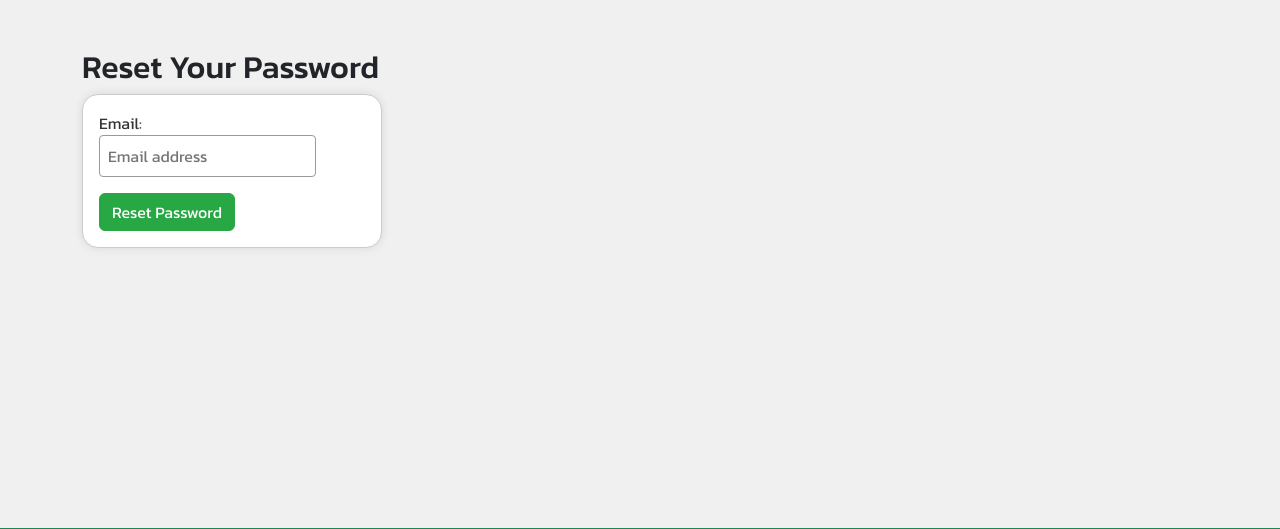
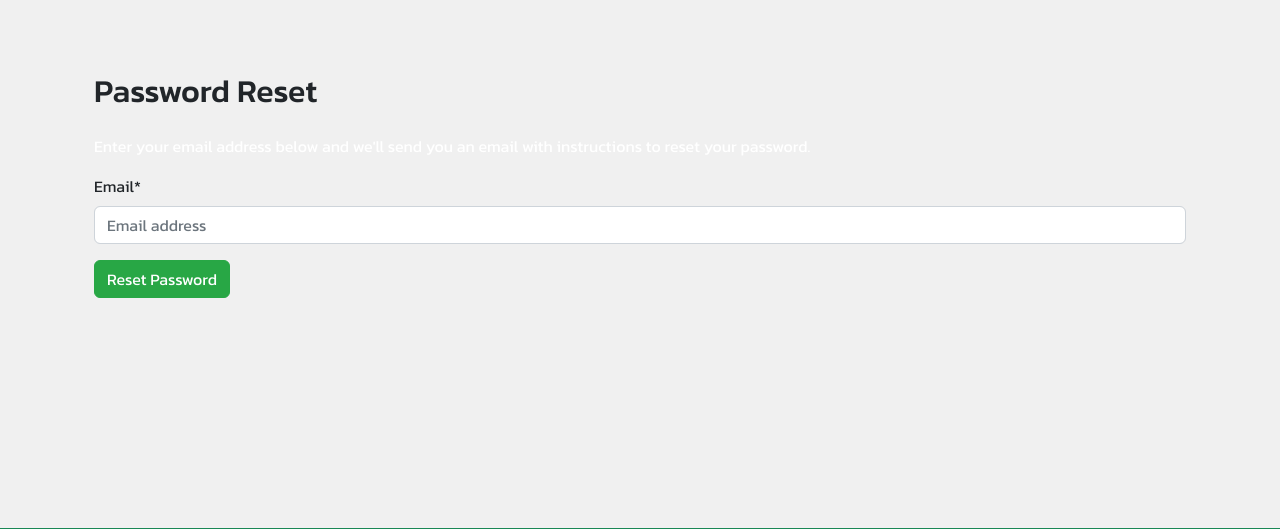
Before and after one commit to BrianMcConway/brendan-doyle-running-club, a Django app: page /account/password/reset/ in a window 1280 px wide. Shown: the part 144-673 px from the top of the page. Run offline with Django 5.2, Linux system fonts and the light colour scheme; some libraries are stand-ins or nearby versions.

Commit message:
Add crispy_forms, crispy_bootstrap, forms.py, update, url paths, settings, requirements, styles, html, collectstatic, edit forms & test.

```diff
--- a/requirements.txt
+++ b/requirements.txt
@@ -1,8 +1,10 @@
 asgiref==3.8.1
+crispy-bootstrap4==2024.1
 dj-database-url==2.1.0
 Django==5.0.6
 django-allauth==0.63.3
 django-colorfield==0.11.0
+django-crispy-forms==2.2
 django-flat-responsive==2.0
 django-flat-theme==1.1.4
 gunicorn==22.0.0
--- a/running_club/urls.py
+++ b/running_club/urls.py
@@ -17,15 +17,14 @@ Including another URLconf
 
 from django.contrib import admin
 from django.urls import path, include
-from home import views as home_views
 from members.views import CustomSignupView, CustomLoginView, MyMembersView, custom_logout_view
 
 urlpatterns = [
-    path('', include('home.urls')),
+    path('admin/', admin.site.urls),
     path('members/', MyMembersView.as_view(), name='my_members'),
-    path('admin/', admin.site.urls),
     path('account/signup/', CustomSignupView.as_view(), name='account_signup'),
     path('account/login/', CustomLoginView.as_view(), name='account_login'),
     path('account/logout/', custom_logout_view, name='account_logout'),
     path('account/', include('allauth.urls')),
+    path('', include('home.urls')),
 ]
--- a/static/css/style.css
+++ b/static/css/style.css
@@ -69,42 +69,20 @@ footer {
 }
 
 /* Form styles */
-form {
-    width: 300px;
-    max-width: 90%;
-    padding: 1em;
-    background: #fff;
-    border: 1px solid #ccc;
-    border-radius: 1em;
-    box-shadow: 0 0 10px #0000001a;
-}
-
-form div + div {
+.form-group {
     margin-top: 1em;
 }
 
-label {
-    display: inline-block;
-    width: 90%;
-    text-align: left;
-    color: #333;
-}
-input, textarea {
-    font: 1em Kanit, sans-serif;
-    max-width: 100%;
-    box-sizing: border-box;
-    border: 1px solid #999;
-    padding: 0.5em;
-    border-radius: 0.25em;
+.form-group a {
+    display: block;
+    margin-top: 10px;
+    color: #007bff;
+    text-decoration: none;
 }
 
-input:focus, textarea:focus {
-    border-color: #000;
-}
-
-textarea {
-    vertical-align: top;
-    height: 5em;
+.form-group a:hover {
+    color: #0056b3;
+    text-decoration: underline;
 }
 
 .btn-primary {
@@ -116,7 +94,3 @@ textarea {
     background-color: #218838;
     border-color: #1e7e34;
 }
-
-.logout-text {
-    color: #000;
-}
--- a/templates/account/password_reset.html
+++ b/templates/account/password_reset.html
@@ -1,14 +1,16 @@
 {% extends "base.html" %}
+{% load crispy_forms_tags %}
 
-{% block title %}Password Reset{% endblock %}
+{% block title %}Login{% endblock %}
 
 {% block content %}
-<div class="password-reset-container">
-    <h2>Reset Your Password</h2>
-    <form method="post">
+<div class="container">
+    <h2 class="my-4">Password Reset</h2>
+    <p>Enter your email address below and we'll send you an email with instructions to reset your password.</p>
+    <form method="POST" action="{% url 'account_login' %}" class="needs-validation" novalidate>
         {% csrf_token %}
-        {{ form.as_p }}
-        <div class="button">
+        {{ form|crispy }}
+        <div class="form-group">
             <button type="submit" class="btn btn-primary">Reset Password</button>
         </div>
     </form>
```
Also changed, not shown: members/forms.py (added, +25 -0 lines), members/views.py (+6 -2 lines), running_club/settings.py (+12 -1 lines), templates/account/login.html (+5 -2 lines), templates/account/signup.html (+9 -6 lines), 1 other file.
